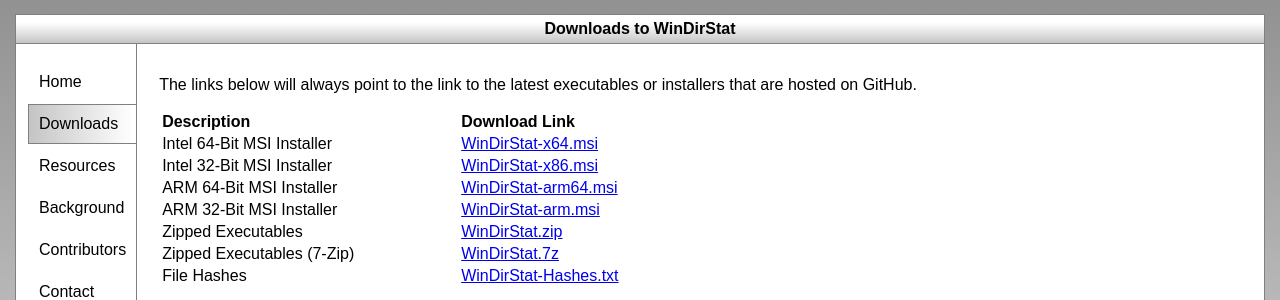
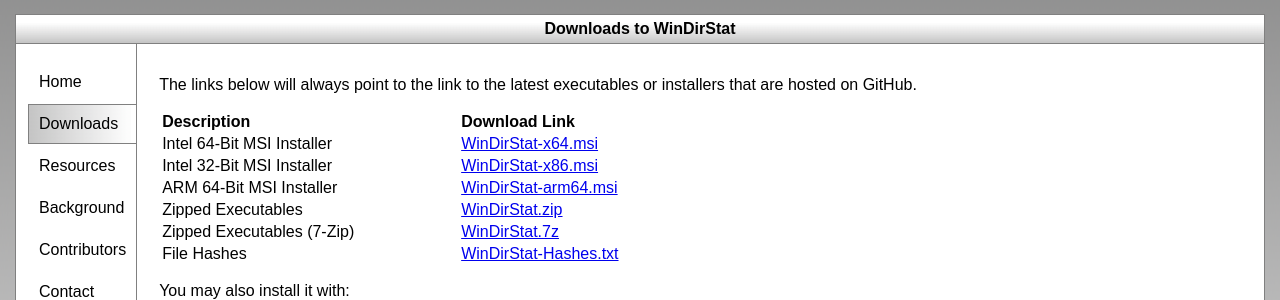
Before and after one commit to windirstat/windirstat-docs, a plain HTML site: page download.html in a window 1280 px wide. Shown: the part 130-430 px from the top of the page. Drawn offline with Linux system fonts and the light colour scheme; no server answers.

Commit message:
Remove ARM 32-Bit MSI Installer from download.html
Removed ARM 32-Bit MSI Installer section from download page.

```diff
--- a/download.html
+++ b/download.html
@@ -66,12 +66,6 @@
             </td>
           </tr>
           <tr>
-            <td>ARM 32-Bit MSI Installer</td>
-            <td>
-              <a href="https://github.com/windirstat/windirstat/releases/latest/download/WinDirStat-arm.msi">WinDirStat-arm.msi</a>
-            </td>
-          </tr>
-          <tr>
             <td>Zipped Executables</td>
             <td>
               <a href="https://github.com/windirstat/windirstat/releases/latest/download/WinDirStat.zip">WinDirStat.zip</a>
```
